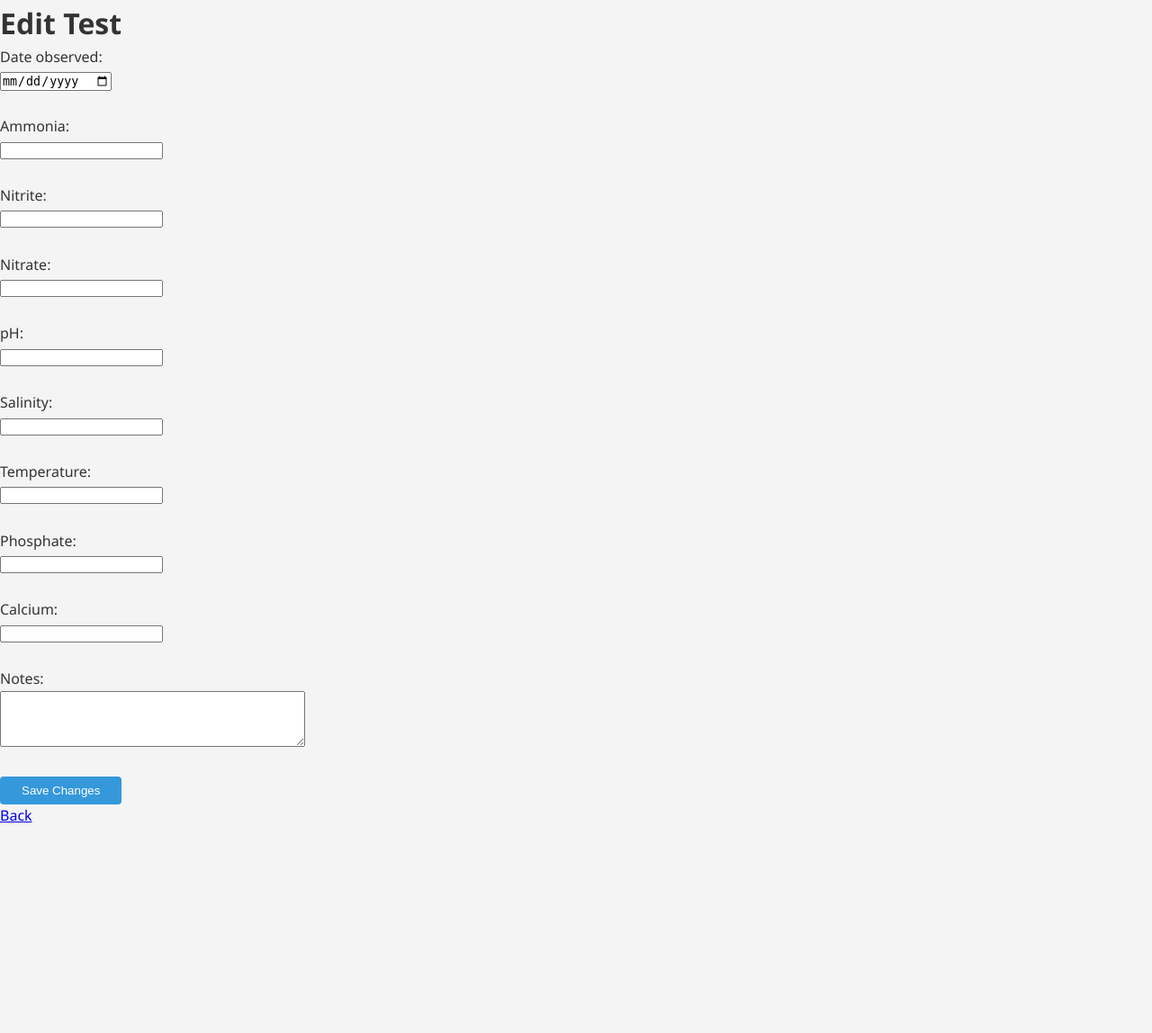
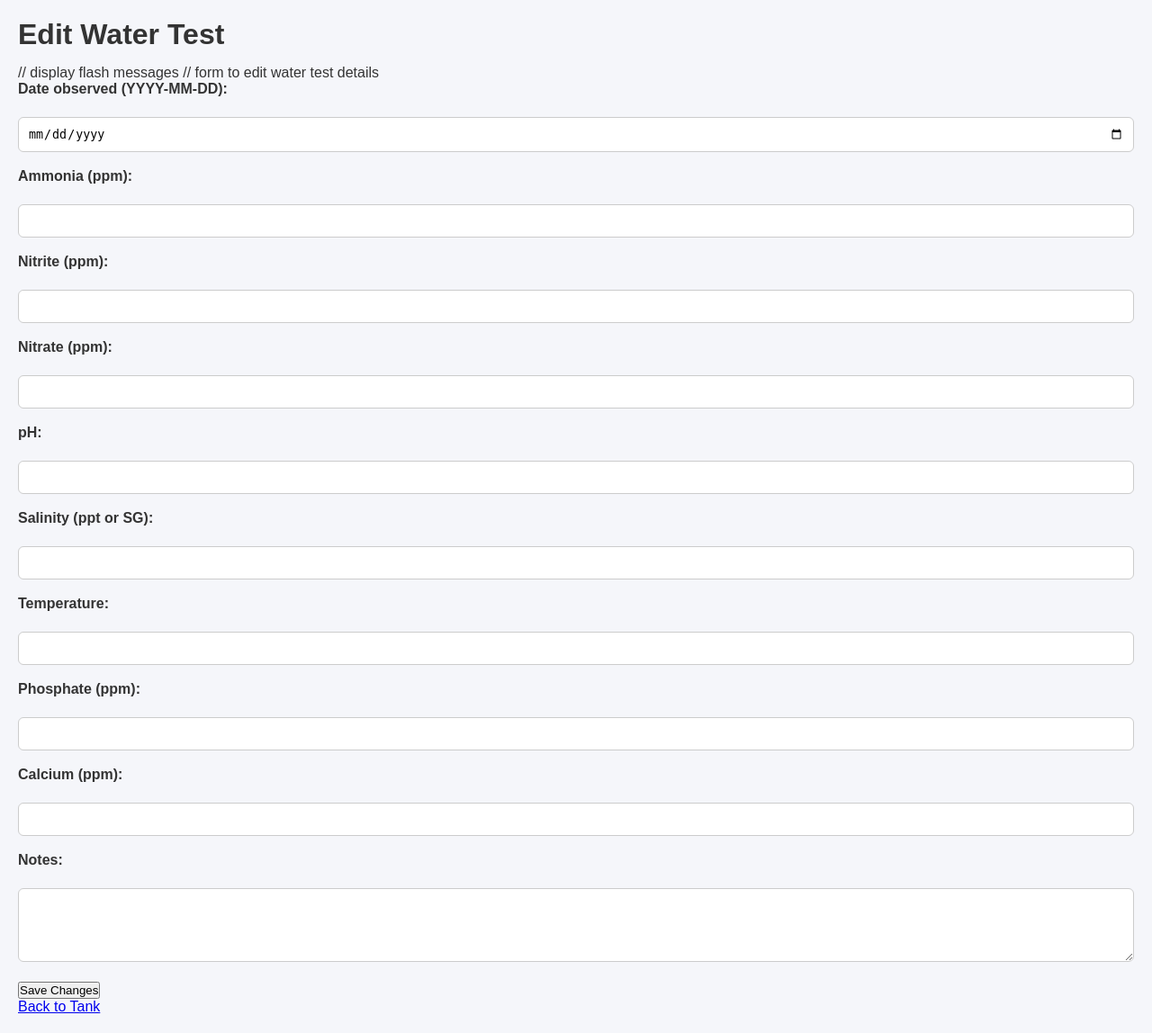
Before and after one commit to jaarhday/ReefTrackerPro, a Flask app: template templates/edit_test.html in a window 1280 px wide. Shown: the whole page at 90% size. Before the commit the page ends 914 px from the top, so only its background shows below. Run offline with Flask 3, Linux system fonts and the light colour scheme; the template is opened without the code that fills it, so the values that code supplies are empty.

Commit message:
Final stuff before turning in

```diff
--- a/scripts/config.py
+++ b/scripts/config.py
@@ -6,6 +6,7 @@ from dotenv import load_dotenv
 # load environment variables from .env file
 load_dotenv()
 
+# configuration class for the Flask app
 class Config:
     SECRET_KEY = os.environ.get("FLASK_SECRET", "replace-this-secret")
     MYSQL_HOST = os.environ.get("MYSQL_HOST", "localhost")
@@ -13,6 +14,7 @@ class Config:
     MYSQL_PASSWORD = os.environ.get("MYSQL_PASSWORD", "")
     MYSQL_DATABASE = os.environ.get("MYSQL_DATABASE", "reef_tracker")
 
+# creates and configures the Flask app and MySQL connection
 def create_app():
     app = Flask(__name__, template_folder=os.path.join(os.path.dirname(__file__), "../templates"))
     app.secret_key = Config.SECRET_KEY
--- a/scripts/models.py
+++ b/scripts/models.py
@@ -1,6 +1,7 @@
 from functools import wraps
 from flask import session, redirect, url_for
 
+# decorator to ensure user is logged in
 def login_required(f):
     @wraps(f)
     def decorated(*args, **kwargs):
@@ -9,6 +10,7 @@ def login_required(f):
         return f(*args, **kwargs)
     return decorated
 
+# utility to get current logged-in user info
 def get_user():
     if "user_id" in session:
         return {"user_id": session["user_id"], "username": session.get("username")}
--- a/static/style.css
+++ b/static/style.css
@@ -1,3 +1,4 @@
+/* -------- Reset -------- */
 * {
     margin: 0;
     padding: 0;
@@ -5,59 +6,125 @@
 }
 
 body {
-    font-family: 'Segoe UI', Tahoma, Geneva, Verdana, sans-serif;
-    line-height: 1.6;
+    font-family: Arial, sans-serif;
+    background: #f5f6fa;
     color: #333;
-    background-color: #f4f4f4;
+    padding: 20px;
 }
 
-header {
-    background-color: #2c3e50;
-    color: white;
-    padding: 1rem 0;
-    box-shadow: 0 2px 5px rgba(0, 0, 0, 0.1);
+/* -------- Navigation -------- */
+.navbar {
+    background: #1e90ff;
+    padding: 15px;
+    border-radius: 8px;
+    margin-bottom: 30px;
 }
 
-nav {
-    background-color: #34495e;
-    padding: 0.5rem;
+.navbar a {
+    color: white;
+    text-decoration: none;
+    margin-right: 20px;
+    font-weight: bold;
 }
 
-nav a {
-    color: white;
-    margin: 0 1rem;
-    text-decoration: none;
-    transition: color 0.3s;
+.navbar a:hover {
+    text-decoration: underline;
 }
 
-nav a:hover {
-    color: #3498db;
+/* -------- Headings -------- */
+h1, h2, h3 {
+    margin-bottom: 15px;
 }
 
-main {
-    max-width: 1200px;
-    margin: 2rem auto;
-    padding: 0 1rem;
+/* -------- Buttons -------- */
+.btn {
+    padding: 8px 14px;
+    border-radius: 6px;
+    text-decoration: none;
+    font-size: 14px;
+    cursor: pointer;
+    border: none;
 }
 
-button {
-    background-color: #3498db;
+.btn-primary {
+    background: #1e90ff;
     color: white;
-    padding: 0.5rem 1.5rem;
-    border: none;
-    border-radius: 4px;
-    cursor: pointer;
-    transition: background-color 0.3s;
 }
 
-button:hover {
-    background-color: #2980b9;
+.btn-primary:hover {
+    background: #187bcd;
 }
 
-footer {
-    background-color: #2c3e50;
+.btn-secondary {
+    background: #aaa;
     color: white;
-    text-align: center;
-    padding: 1rem;
-    margin-top: 2rem;
 }
+
+.btn-warning {
+    background: #f4b400;
+    color: black;
+}
+
+.btn-danger {
+    background: #d9534f;
+    color: white;
+}
+
+/* -------- Spacing -------- */
+.mb-3 {
+    margin-bottom: 15px;
+}
+
+.mb-2 {
+    margin-bottom: 10px;
+}
+
+.mb-1 {
+    margin-bottom: 5px;
+}
+
+/* -------- Forms -------- */
+form label {
+    display: block;
+    margin-bottom: 4px;
+    font-weight: bold;
+}
+
+form input, form textarea {
+    width: 100%;
+    padding: 10px;
+    border: 1px solid #ccc;
+    border-radius: 6px;
+}
+
+/* -------- Table -------- */
+.table {
+    width: 100%;
+    border-collapse: collapse;
+    margin-top: 15px;
+}
+
+.table th, .table td {
+    padding: 10px;
+    border-bottom: 1px solid #ddd;
+    text-align: left;
+}
+
+.table-striped tbody tr:nth-child(odd) {
+    background: #f0f4ff;
+}
+
+/* -------- Flash Messages -------- */
+.flash {
+    background: #fbe3e4;
+    padding: 10px;
+    border-left: 4px solid #d9534f;
+    border-radius: 4px;
+    margin-bottom: 15px;
+}
+
+/* -------- Container -------- */
+.container {
+    max-width: 900px;
+    margin: 0 auto;
+}
--- a/templates/add_tank.html
+++ b/templates/add_tank.html
@@ -2,7 +2,6 @@
 <html>
 <head>
     <meta charset="utf-8">
-    <link rel="stylesheet" href="{{ url_for('static', filename='style.css') }}">
     <title>Add Tank</title>
 </head>
 <body>
@@ -17,6 +16,7 @@
       {% endif %}
     {% endwith %}
 
+    // form to add a new tank
     <form method="post">
         <label>Tank Name:</label><br>
         <input name="tank_name" required><br><br>
--- a/templates/add_test.html
+++ b/templates/add_test.html
@@ -18,6 +18,7 @@
       {% endif %}
     {% endwith %}
 
+    // form to add a new water test
     <form method="post">
         <label>Date observed (YYYY-MM-DD):</label><br>
         <input name="date_observed" type="date" required><br><br>
--- a/templates/dashboard.html
+++ b/templates/dashboard.html
@@ -2,13 +2,13 @@
 <html>
 <head>
     <meta charset="utf-8">
-    <link rel="stylesheet" href="{{ url_for('static', filename='style.css') }}">
     <title>Reef Tracker - Dashboard</title>
 </head>
 <body>
     <h1>Reef Tracker Pro</h1>
     <p>Logged in as: {{ user.username }} | <a href="{{ url_for('auth.logout') }}">Logout</a></p>
 
+    // display flash messages
     {% with messages = get_flashed_messages() %}
       {% if messages %}
         <ul>
@@ -22,6 +22,7 @@
     <h2>Your Tanks</h2>
     <p><a href="{{ url_for('dashboard.add_tank') }}">+ Add New Tank</a></p>
 
+    // list of tanks
     {% if tanks %}
       <table border="1" cellpadding="5">
         <tr><th>Name</th><th>Volume</th><th>Type</th><th>Actions</th></tr>
@@ -31,6 +32,7 @@
             <td>{{ t[2] or "" }}</td>
             <td>{{ t[3] or "" }}</td>
             <td>
+                // actions: view and delete
                 <a href="{{ url_for('water_tests.view_tank', tank_id=t[0]) }}">View</a> |
                 <a href="{{ url_for('dashboard.delete_tank', tank_id=t[0]) }}" onclick="return confirm('Delete this tank?');">Delete</a>
             </td>
--- a/templates/edit_test.html
+++ b/templates/edit_test.html
@@ -1,12 +1,13 @@
 <!DOCTYPE html>
 <html>
 <head>
-  <link rel="stylesheet" href="{{ url_for('static', filename='style.css') }}">
-  <meta charset="utf-8"><title>Edit Test</title>
+    <meta charset="utf-8">
+    <link rel="stylesheet" href="{{ url_for('static', filename='style.css') }}">
+    <title>Edit Water Test</title>
 </head>
 <body>
-    <h1>Edit Test</h1>
-
+    <h1>Edit Water Test</h1>
+    // display flash messages
     {% with messages = get_flashed_messages() %}
       {% if messages %}
         <ul>
@@ -17,40 +18,41 @@
       {% endif %}
     {% endwith %}
 
-    <form method="post" action="{{ url_for('water_tests.edit_test', test_id=test[0]) }}">
-        <label>Date observed:</label><br>
-        <input name="date_observed" type="date" value="{{ test[2] }}" required><br><br>
+    // form to edit water test details
+    <form method="post">
+        <label>Date observed (YYYY-MM-DD):</label><br>
+        <input name="date_observed" type="date" value="{{ test.date_observed }}" required><br><br>
 
-        <label>Ammonia:</label><br>
-        <input name="ammonia" type="number" step="0.01" value="{{ test[3] }}" required><br><br>
+        <label>Ammonia (ppm):</label><br>
+        <input name="ammonia" type="number" step="0.01" value="{{ test.ammonia }}"><br><br>
 
-        <label>Nitrite:</label><br>
-        <input name="nitrite" type="number" step="0.01" value="{{ test[4] }}" required><br><br>
+        <label>Nitrite (ppm):</label><br>
+        <input name="nitrite" type="number" step="0.01" value="{{ test.nitrite }}"><br><br>
 
-        <label>Nitrate:</label><br>
-        <input name="nitrate" type="number" step="0.01" value="{{ test[5] }}" required><br><br>
+        <label>Nitrate (ppm):</label><br>
+        <input name="nitrate" type="number" step="0.01" value="{{ test.nitrate }}"><br><br>
 
         <label>pH:</label><br>
-        <input name="ph" type="number" step="0.01" value="{{ test[6] }}" required><br><br>
+        <input name="ph" type="number" step="0.01" value="{{ test.ph }}"><br><br>
 
-        <label>Salinity:</label><br>
-        <input name="salinity" type="number" step="0.01" value="{{ test[7] }}" required><br><br>
+        <label>Salinity (ppt or SG):</label><br>
+        <input name="salinity" type="number" step="0.01" value="{{ test.salinity }}"><br><br>
 
         <label>Temperature:</label><br>
-        <input name="temperature" type="number" step="0.1" value="{{ test[8] or '' }}"><br><br>
+        <input name="temperature" type="number" step="0.1" value="{{ test.temperature }}"><br><br>
 
-        <label>Phosphate:</label><br>
-        <input name="phosphate" type="number" step="0.01" value="{{ test[9] or '' }}"><br><br>
+        <label>Phosphate (ppm):</label><br>
+        <input name="phosphate" type="number" step="0.01" value="{{ test.phosphate }}"><br><br>
 
-        <label>Calcium:</label><br>
-        <input name="calcium" type="number" step="0.01" value="{{ test[10] or '' }}"><br><br>
+        <label>Calcium (ppm):</label><br>
+        <input name="calcium" type="number" step="0.01" value="{{ test.calcium }}"><br><br>
 
         <label>Notes:</label><br>
-        <textarea name="notes" rows="4" cols="40">{{ test[11] or '' }}</textarea><br><br>
+        <textarea name="notes" rows="4" cols="40">{{ test.notes }}</textarea><br><br>
 
         <button type="submit">Save Changes</button>
     </form>
 
-    <p><a href="{{ url_for('dashboard.dashboard') }}">Back</a></p>
+    <p><a href="{{ url_for('water_tests.view_tank', tank_id=test.tank_id) }}">Back to Tank</a></p>
 </body>
 </html>
--- a/templates/login.html
+++ b/templates/login.html
@@ -2,7 +2,6 @@
 <html>
 <head>
     <meta charset="utf-8">
-    <link rel="stylesheet" href="{{ url_for('static', filename='style.css') }}">
     <title>Reef Tracker - Login</title>
 </head>
 <body>
--- a/templates/signup.html
+++ b/templates/signup.html
@@ -2,7 +2,6 @@
 <html>
 <head>
     <meta charset="utf-8">
-    <link rel="stylesheet" href="{{ url_for('static', filename='style.css') }}">
     <title>Reef Tracker - Sign Up</title>
 </head>
 <body>
--- a/templates/view_tank.html
+++ b/templates/view_tank.html
@@ -2,7 +2,6 @@
 <html>
 <head>
     <meta charset="utf-8">
-    <link rel="stylesheet" href="{{ url_for('static', filename='style.css') }}">
     <title>Tank View</title>
 </head>
 <body>
@@ -20,6 +19,7 @@
       {% endif %}
     {% endwith %}
 
+    // display water tests for this tank
     <h2>Water Tests</h2>
     {% if tests %}
       <table border="1" cellpadding="6">
@@ -27,6 +27,7 @@
           <th>Date</th><th>Ammonia</th><th>Nitrite</th><th>Nitrate</th><th>pH</th><th>Salinity</th>
           <th>Temp</th><th>Phosphate</th><th>Calcium</th><th>Notes</th><th>Actions</th>
         </tr>
+        // jinja loop to list tests
         {% for r in tests %}
           <tr>
             <td>{{ r[1] }}</td>
@@ -40,7 +41,7 @@
             <td>{{ r[9] or "" }}</td>
             <td>{{ r[10] or "" }}</td>
             <td>
-              <a href="{{ url_for('water_tests.add_test', tank_id=tank_id, test_id=r[0]) }}">Edit</a> |
+              <a href="{{ url_for('water_tests.edit_test', tank_id=tank_id, test_id=r[0]) }}">Edit</a> |
               <a href="{{ url_for('water_tests.delete_test', tank_id=tank_id, test_id=r[0]) }}" onclick="return confirm('Delete this test?');">Delete</a>
             </td>
           </tr>
```
Also changed, not shown: app.py (+7 -0 lines), scripts/auth.py (+13 -0 lines), scripts/dashboard.py (+7 -0 lines), scripts/water_tests.py (+78 -45 lines).
